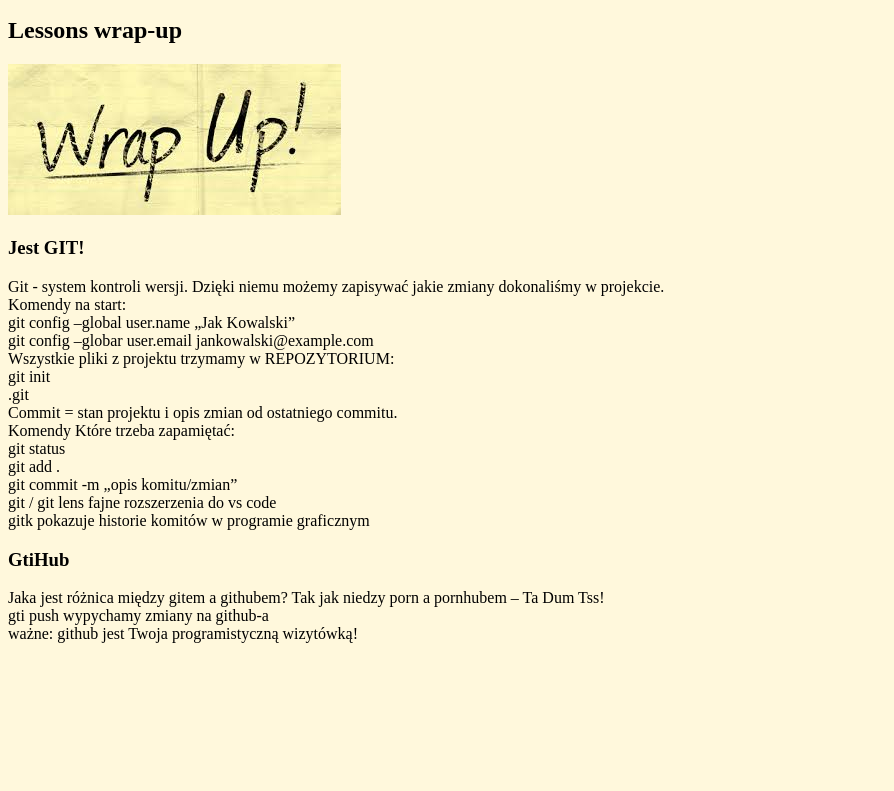
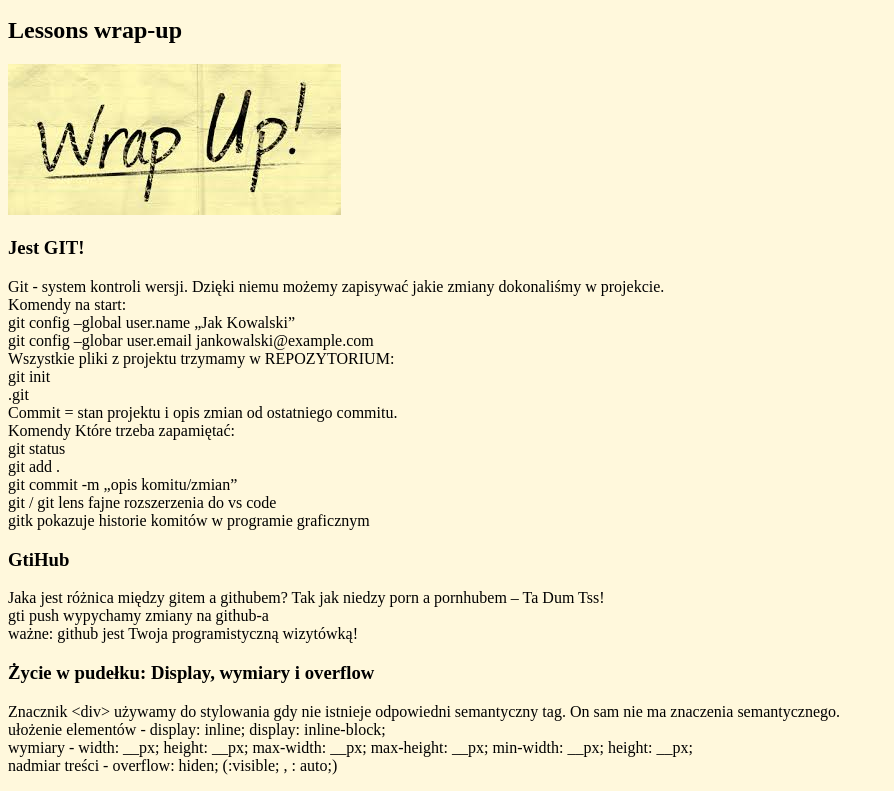
Before and after one commit to PaszelkeDominik/nauka, a plain HTML site: page czwarty.html in a window 1280 px wide. Shown: the part 445-1236 px from the top of the page, without its empty margins (0-894 px from the left). Before the commit the page ends 1104 px from the top, so only its background shows below. Drawn offline with Linux system fonts and the light colour scheme.

Commit message:
article about display and overflow

```diff
--- a/czwarty.html
+++ b/czwarty.html
@@ -77,6 +77,16 @@
           <br>ważne: github jest Twoja programistyczną wizytówką!
         </p>
       </article>
+      <article>
+        <h3>Życie w pudełku: Display, wymiary i overflow</h3>
+        <p>
+          Znacznik &lt;div&gt; używamy do stylowania gdy nie istnieje odpowiedni semantyczny tag. On sam nie ma
+          znaczenia semantycznego.
+          <br>ułożenie elementów - display: inline; display: inline-block;
+          <br> wymiary - width: __px; height: __px; max-width: __px; max-height: __px; min-width: __px; height: __px;
+          <br>nadmiar treści - overflow: hiden; (:visible; , : auto;)
+        </p>
+      </article>
 
 
     </section>
```
